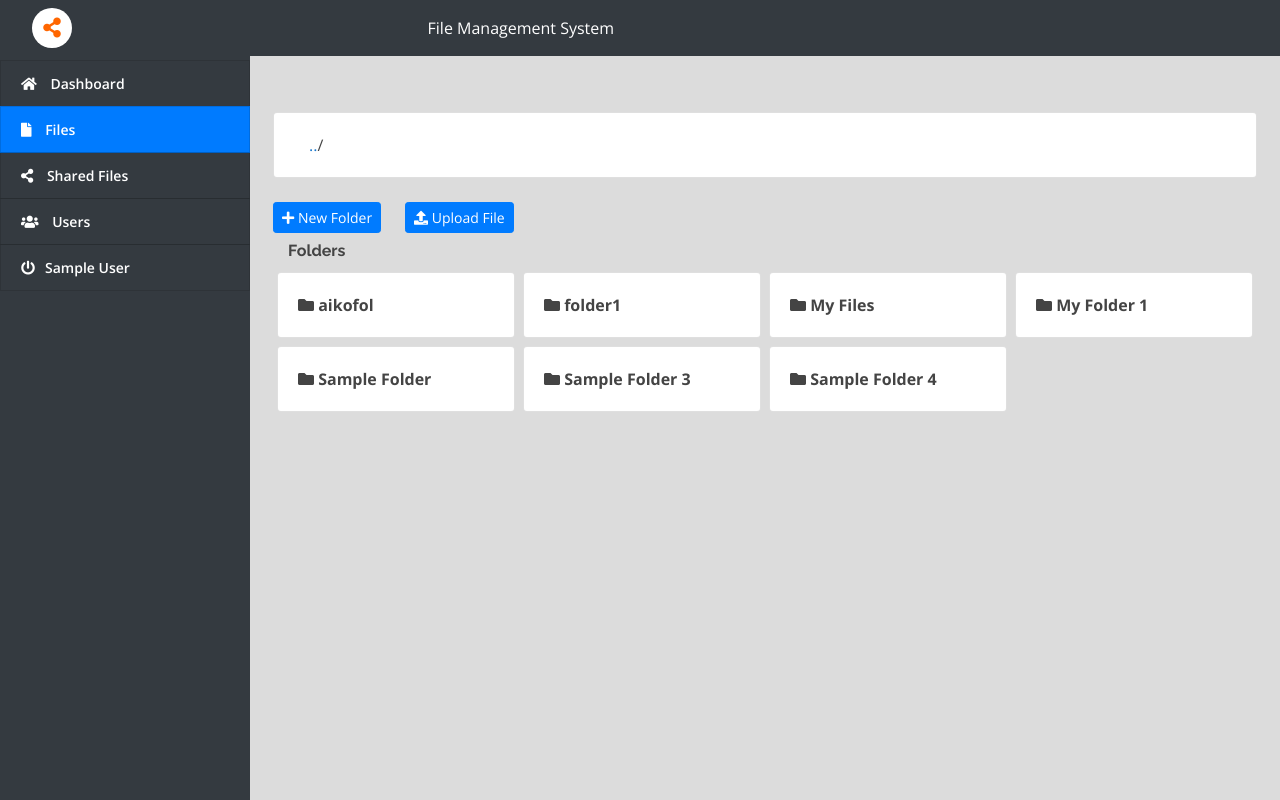
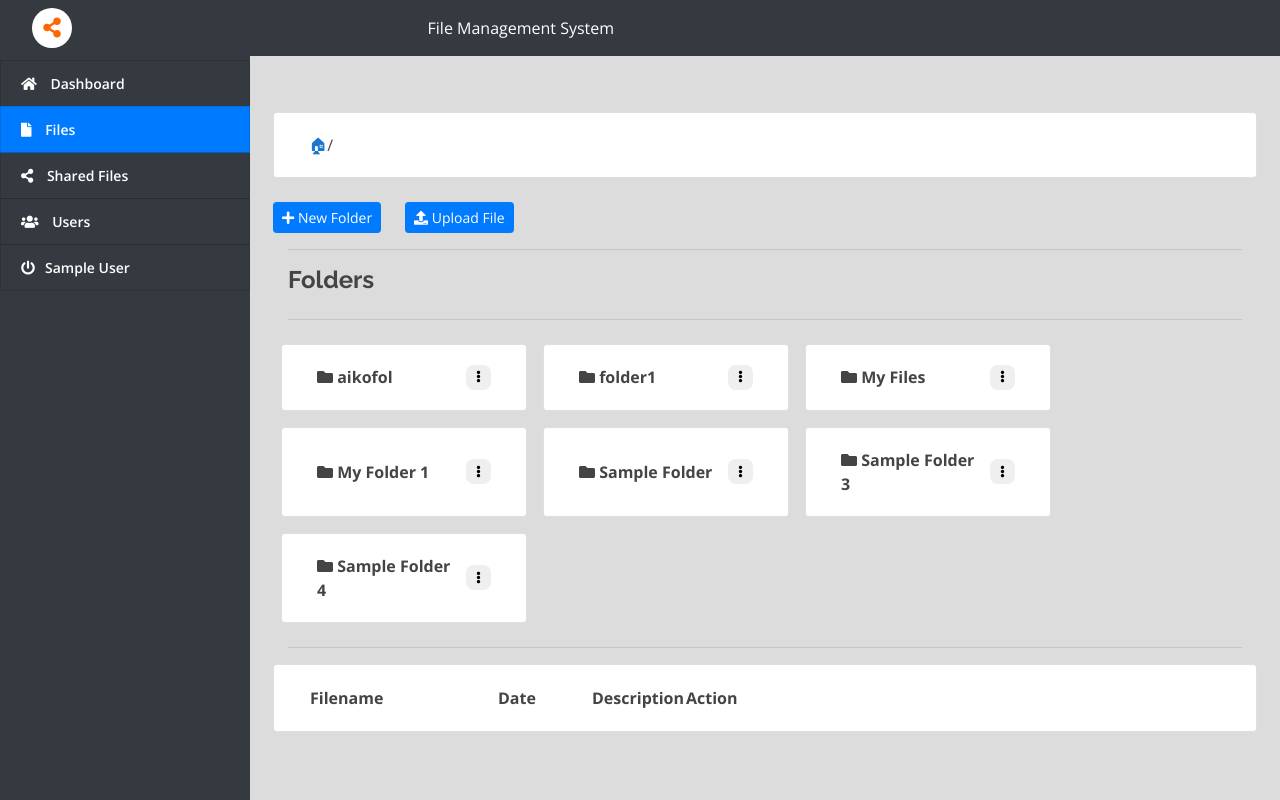
Before and after one commit to ruffaaaaa/deped-fms, a PHP site: page /index.php?page=files in a window 1280 px wide. Run offline with PHP 8.4, Linux system fonts and the light colour scheme; the visitor is signed in with stand-in values (Sample User, id 1); data comes from the database, SQL or seed files in the repository; lists and menus that the app fills with data are empty; some libraries are stand-ins or nearby versions.

```diff
--- a/files.php
+++ b/files.php
@@ -41,6 +41,7 @@ a.custom-menu-list {
     color: #4c4b4b;
     font-weight: 600;
     font-size: 1em;
+    padding: 1px 11px;
 }
 .file-item{
 	cursor: pointer;
@@ -83,7 +84,26 @@ a.custom-menu-list span.icon{
     height: 80vh;  /* Adjust height for PDF preview to make it taller */
 }
 
+/* start folder button icon */
+.icon-btn {
+        display: inline-flex;
+        align-items: center;
+        justify-content: center;
+        width: 25px;
+        height: 25px;
+        border: none;
+        border-radius: 30%;
+        color: black;
+        font-size: 12px;
+        cursor: pointer;
+        transition: background 0.3s ease;
+        margin-left:5px;
+    }
 
+    .icon-btn:hover {
+        background-color: #0056b3;
+    }
+/* end folder button icon*/
 
 </style>
 <div class="container-fluid"><br><br>
@@ -101,7 +121,7 @@ a.custom-menu-list span.icon{
                     $id = $path['parent_id'];
                 }
                 echo '<script>
-                        $("#paths").prepend("<a href=\"index.php?page=files\">..</a>/")
+                        $("#paths").prepend("<a href=\"index.php?page=files\">🏠︎</a>/")
                     </script>';
                 ?>
                 </div>
@@ -113,71 +133,52 @@ a.custom-menu-list span.icon{
             <button class="btn btn-primary btn-sm" id="new_folder"><i class="fa fa-plus"></i> New Folder</button>
             <button class="btn btn-primary btn-sm ml-4" id="new_file"><i class="fa fa-upload"></i> Upload File</button>
         </div>
-        <?php if ($folders->num_rows > 0): ?>
+        <hr>
         <div class="row">
-                <div class="col-md-12 mt-2"><h6><b>Folders</b></h6></div>
+            <div class="col-md-12"><h4><b>Folders</b></h4></div>
         </div>
+        <hr>
         <div class="row">
     <?php while ($row = $folders->fetch_assoc()): ?>
-                    <div class="col-md-3 col-sm-6 col-12 p-1" data-id="<?php echo $row['id'] ?>">
-                        <div class="card folder-item" data-id="<?php echo $row['id'] ?>">
-                            <div class="card-body">
-                                <large><span><i class="fa fa-folder"></i></span> <b class="to_folder"> <?php echo $row['name'] ?></b></large>
-                            </div>
+        <div class="card col-md-3 mt-2 ml-2 mr-2 mb-2 folder-item" data-id="<?php echo $row['id'] ?>">
+            <div class="card-body d-flex justify-content-between align-items-center">
+                <large>
+                    <span><i class="fa fa-folder"></i></span>
+                    <b class="to_folder"><?php echo $row['name'] ?></b>
+                </large>
+                <button class="icon-btn menu-btn"><i class="fa fa-ellipsis-v"></i></button>
             </div>
         </div>
     <?php endwhile; ?>
 </div>
-        <?php else: ?>
-            <div class="row">
-                <div class="col-md-12 mt-2"><h6><b></b></h6></div>
-            </div>
-        <?php endif; ?>
 
-        <!-- files -->
-        <?php if ($files->num_rows > 0): ?>
-        <div class="row">
-            <div class="col-md-12 mt-2"><h6><b>Files</b></h6></div>
-        </div>
+        <hr>
         <div class="row">
             <div class="card col-md-12">
-                <div class="mt-2">
-                    <div class="table-responsive"> <!-- Bootstrap responsive wrapper -->
-                        <table class="table table-hover">
-                            <thead>
+                <div class="card-body">
+                    <div style="overflow-x: auto; -webkit-overflow-scrolling: touch;">
+                        <table width="100%" class="table-responsive">
                             <tr>
-                                    <th class="w-40">File Name</th>
-                                    <th class="w-20">Date</th>
-                                    <th class="w-20">Description</th>
-                                    <th class="w-20">Action</th>
+                                <th width="40%" class="">Filename</th>
+                                <th width="20%" class="">Date</th>
+                                <th width="20%" class="">Description</th>
+                                <th width="20%" class="">Action</th>
                             </tr>
-                            </thead>
-                            <tbody>
                             <?php while ($row = $files->fetch_assoc()): ?>
-                                <tr class="file-item" data-id="<?php echo $row['id'] ?>" data-name="<?php echo $row['name'] ?>" data-path="<?php echo $row['file_path'] ?>">
-                                    <td><i class="fa fa-file"></i> <b class="to_file"> <?php echo $row['name'] ?></b></td>
+                            <tr class='file-item' data-id="<?php echo $row['id'] ?>" data-name="<?php echo $row['name'] ?>" data-path="<?php echo $row['file_path'] ?>">
+                                <td><large><span><i class="fa fa-file"></i></span><b class="to_file"> <?php echo $row['name'] ?></b></large></td>
                                 <td><i class="to_file"><?php echo date('Y/m/d h:i A', strtotime($row['date_updated'])) ?></i></td>
                                 <td><i class="to_file"><?php echo $row['description'] ?></i></td>
                                 <td>
-                                        <button class="meatball-menu-btn btn" data-id="<?php echo $row['id'] ?>" data-name="<?php echo $row['name'] ?>" data-path="<?php echo $row['file_path'] ?>">
-                                            <i class="fa fa-ellipsis-h"></i>
-                                        </button>
+                                    <button class="meatball-menu-btn" data-id="<?php echo $row['id'] ?>" data-name="<?php echo $row['name'] ?>" data-path="<?php echo $row['file_path'] ?>"><i class="fa fa-ellipsis-h"></i></button>
                                 </td>
                             </tr>
                             <?php endwhile; ?>
-                            </tbody>
                         </table>
                     </div>
                 </div>
             </div>
         </div>
-    <?php else: ?>
-        <div class="row">
-            <div class="col-md-12 mt-2"><h6><b></b></h6></div>
-        </div>
-    <?php endif; ?>
-
-
     </div>
 </div>
 <!-- <div id="menu-folder-clone" style="display: none;">
@@ -196,8 +197,9 @@ a.custom-menu-list span.icon{
         <a href="javascript:void(0)" class="custom-menu-list file-option delete">Delete</a>
     <?php endif; ?>
 </div>
+
 <div id="menu-file-clone" style="display: none;">
-    <a href="javascript:void(0)" class="custom-menu-list file-option edit"><span><i class="fa fa-edit"></i> </span>Rename</a>
+    <a href="javascript:void(0)" class="custom-menu-list file-option edit"><span><i class="fa fa-edit"></i> </span>Rename </a>
     <a href="javascript:void(0)" class="custom-menu-list file-option download"><span><i class="fa fa-download"></i> </span>Download</a>
     <?php if ($_SESSION['login_type'] == '1'): ?>
         <a href="javascript:void(0)" class="custom-menu-list file-option delete"><span><i class="fa fa-trash"></i> </span>Delete</a>
@@ -225,45 +227,71 @@ a.custom-menu-list span.icon{
 </div>
 
 <script>
-
 var loginType = <?php echo $_SESSION['login_type']; ?>;
 
 $('#new_folder').click(function(){
-		uni_modal('','manage_folder.php?fid=<?php echo $folder_parent ?>')
-	})
+    uni_modal('', 'manage_folder.php?fid=<?php echo $folder_parent ?>')
+});
 $('#new_file').click(function(){
-		uni_modal('','manage_files.php?fid=<?php echo $folder_parent ?>')
-	})
+    uni_modal('', 'manage_files.php?fid=<?php echo $folder_parent ?>')
+});
 $('.folder-item').click(function(){
     location.href = 'index.php?page=files&fid='+$(this).attr('data-id')
-	})
+});
 
+// Right-click event for folders
 $('.folder-item').bind("contextmenu", function(event) {
     event.preventDefault();
+    showCustomMenu(event.pageX, event.pageY, $(this).attr('data-id'));
+});
+
+// Click event for the edit button
+$('.folder-item .icon-btn').click(function(event) {
+    event.stopPropagation(); // Prevent event bubbling
+    var parentFolder = $(this).closest('.folder-item');
+    var folderId = parentFolder.attr('data-id');
+
+    // Get button position to show the menu near it
+    var buttonOffset = $(this).offset();
+    var posX = buttonOffset.left;
+    var posY = buttonOffset.top + $(this).outerHeight();
+
+    showCustomMenu(posX, posY, folderId);
+});
+
+// Function to show the menu (used by both right-click and button click)
+function showCustomMenu(x, y, folderId) {
     $("div.custom-menu").hide();
     var custom = $("<div class='custom-menu'></div>");
     custom.append($('#menu-folder-clone').html());
-		custom.find('.edit').attr('data-id',$(this).attr('data-id'));
-		custom.find('.delete').attr('data-id',$(this).attr('data-id'));
 
-		// Check login type and disable delete if not admin (login_type != 1)
+    custom.find('.edit').attr('data-id', folderId);
+    custom.find('.delete').attr('data-id', folderId);
+
+    // Check login type and hide delete if not admin
     if (loginType != 1) {
-			custom.find('.delete').hide();  // Hide delete button for non-admin users
+        custom.find('.delete').hide();
     }
 
     custom.appendTo("body");
-		custom.css({top: event.pageY + "px", left: event.pageX + "px"});
+    custom.css({ top: y + "px", left: x + "px" });
 
-		$("div.custom-menu .edit").click(function(e){
+    $("div.custom-menu .edit").click(function(e) {
         e.preventDefault();
-			uni_modal('Rename Folder','manage_folder.php?fid=<?php echo $folder_parent ?>&id='+$(this).attr('data-id') );
+        uni_modal('Rename Folder', 'manage_folder.php?fid=<?php echo $folder_parent ?>&id=' + $(this).attr('data-id'));
     });
 
-		$("div.custom-menu .delete").click(function(e){
+    $("div.custom-menu .delete").click(function(e) {
         e.preventDefault();
         _conf("Are you sure to delete this Folder?", 'delete_folder', [$(this).attr('data-id')]);
     });
+}
+
+// Hide menu when clicking elsewhere
+$(document).click(function() {
+    $("div.custom-menu").hide();
 });
+
 
 	//FILE
 	$('.file-item').bind("contextmenu", function(event) {
```
Lines whose indentation alone changed are shown as unchanged.
